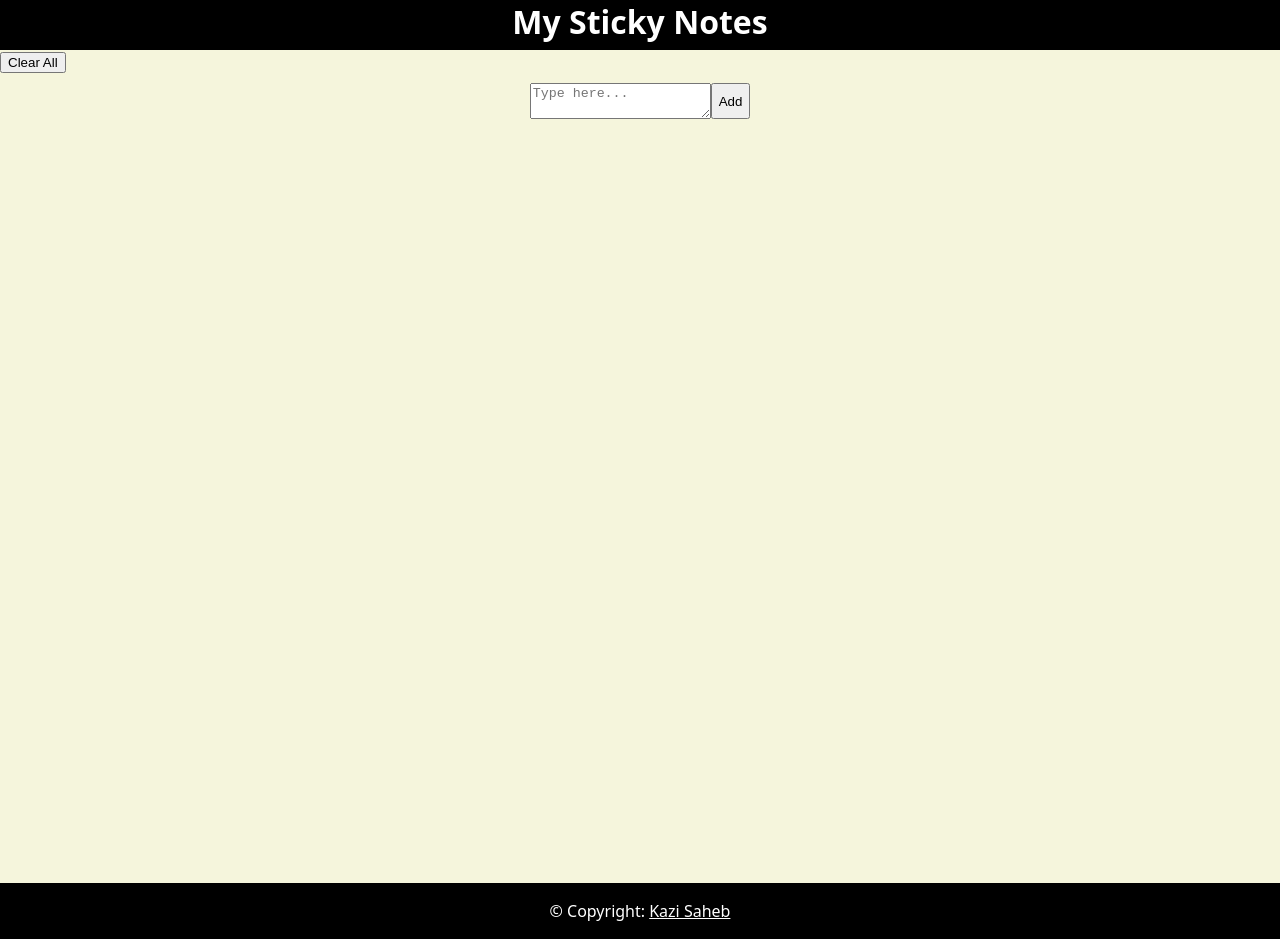
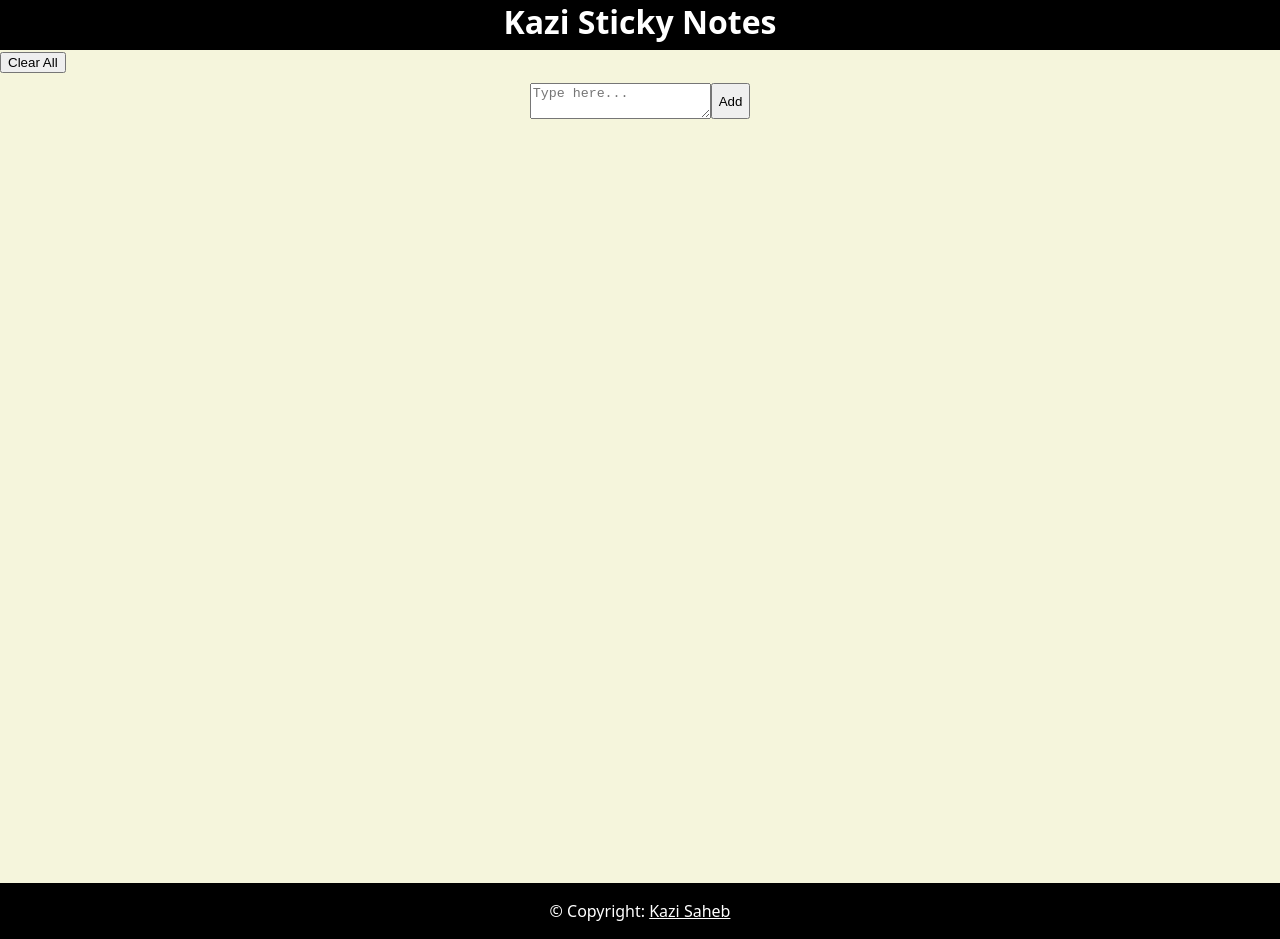
Before and after one commit to kazisaheb/To-Do-List, a plain HTML site: page index.html in a window 1280 px wide. Drawn offline with Linux system fonts and the light colour scheme.

Commit message:
Update index.html
Rename Title

```diff
--- a/index.html
+++ b/index.html
@@ -14,7 +14,7 @@
 
 <body id="body">
   <header>
-    <h1>My Sticky Notes</h1>
+    <h1>Kazi Sticky Notes</h1>
   </header>
   <button onclick="clearAll()">Clear All</button>
   <main id="main">
```
